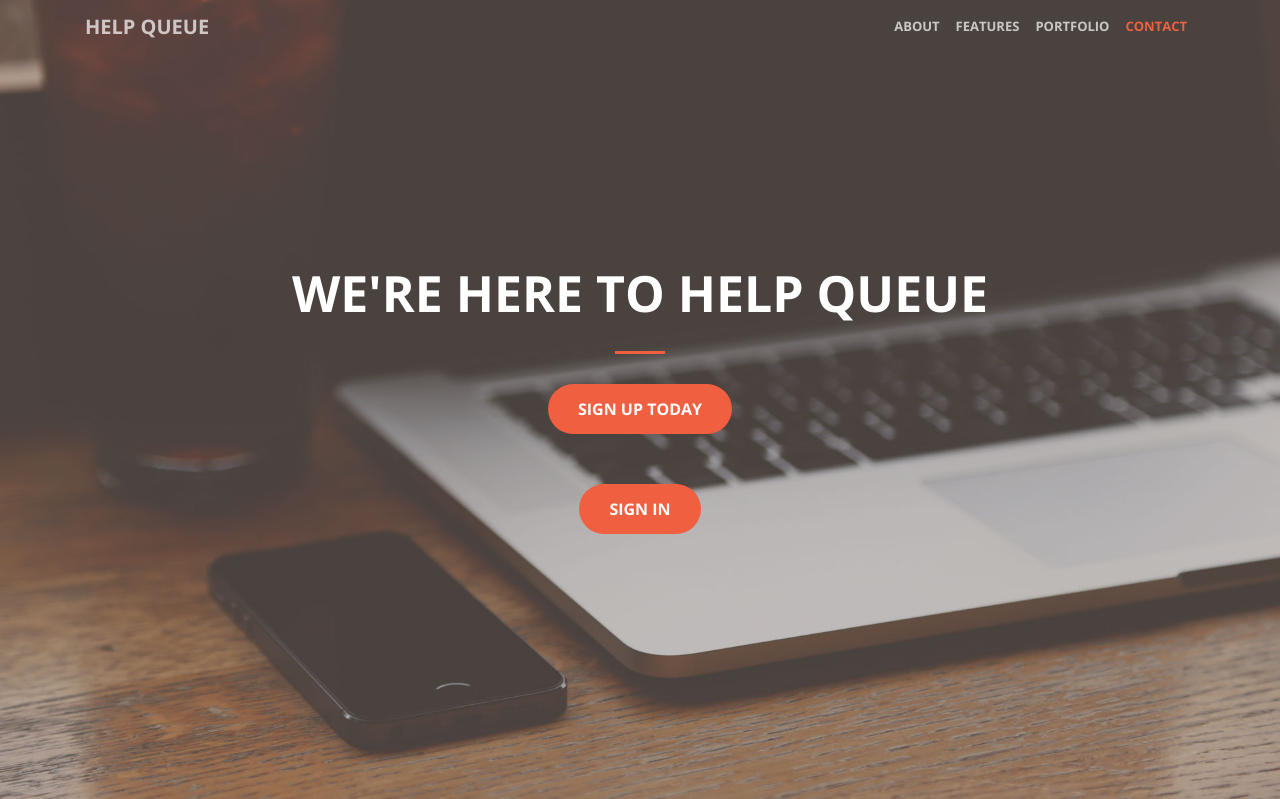
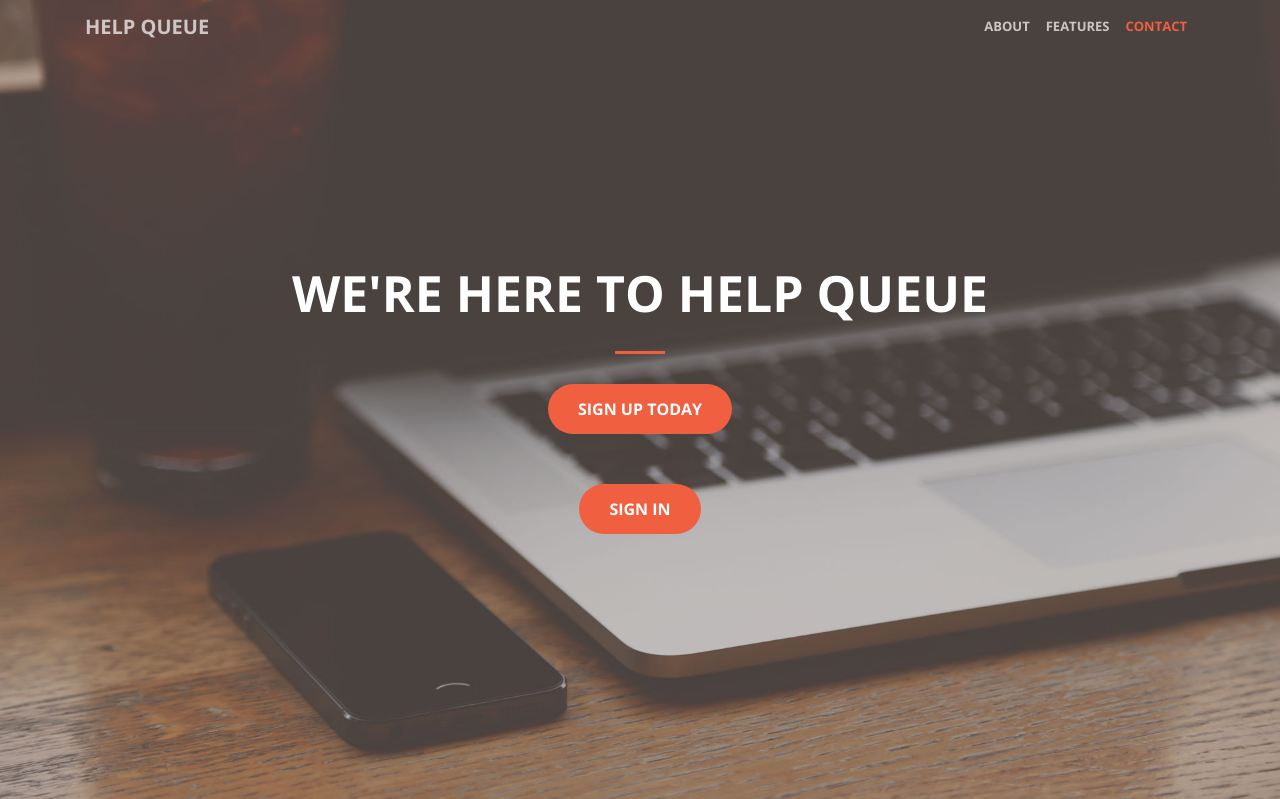
Before and after one commit to kristaboone/helpqueue, a Django app: page / in a window 1280 px wide. Shown: the top 799 px of the page. Run offline with Django 3.2, Linux system fonts and the light colour scheme; some libraries are stand-ins or nearby versions.

Commit message:
Remove template links
Removed "portfolio" link on nav bar

```diff
--- a/hq/homepage/templates/homepage.html
+++ b/hq/homepage/templates/homepage.html
@@ -58,9 +58,6 @@
                     </li>
                     <li class="nav-item">
                         <a class="nav-link" href="#features">Features</a>
-                    </li>
-                    <li class="nav-item">
-                        <a class="nav-link" href="#portfolio">Portfolio</a>
                     </li>
                     <li class="nav-item">
                         <a class="nav-link" href="#contact">Contact</a>
```
